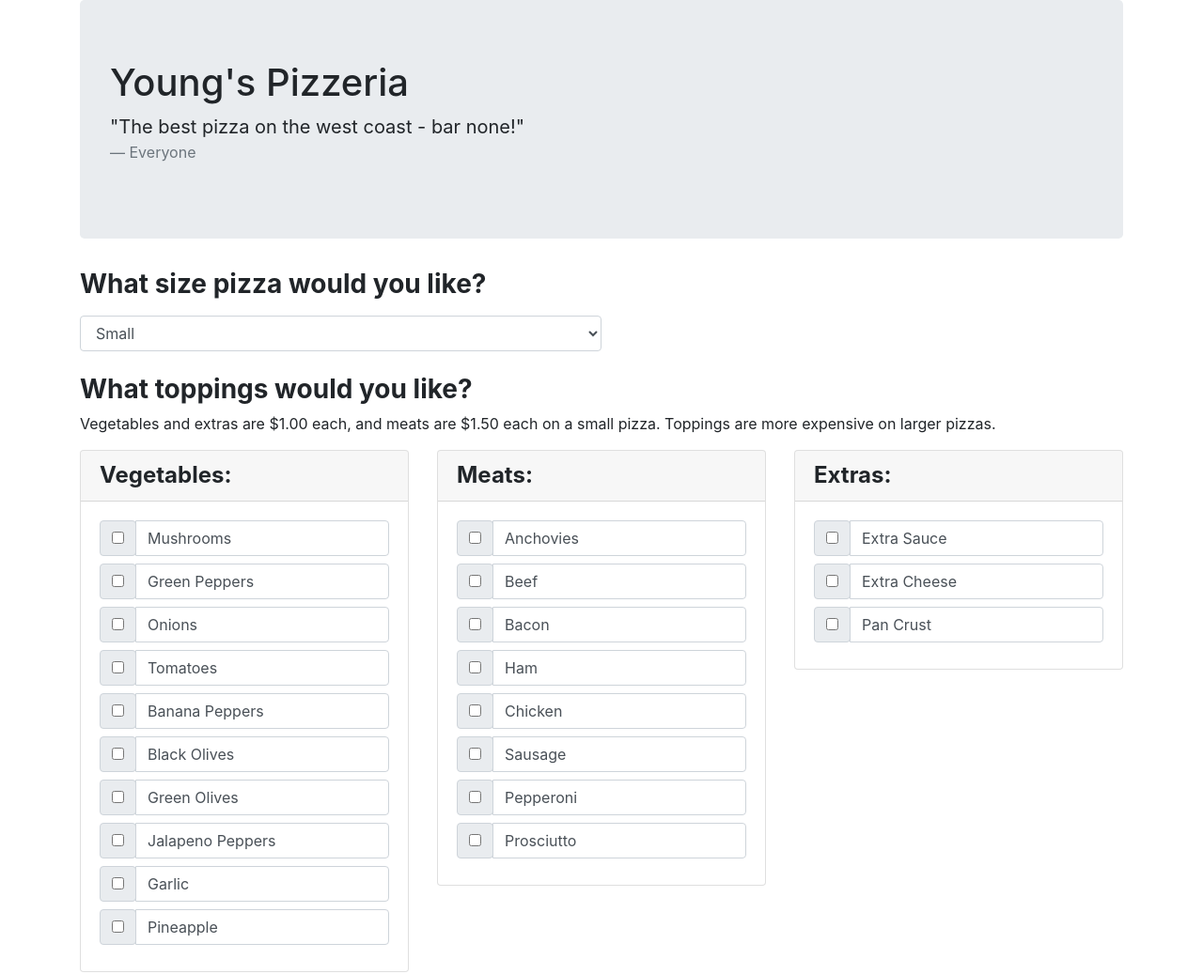
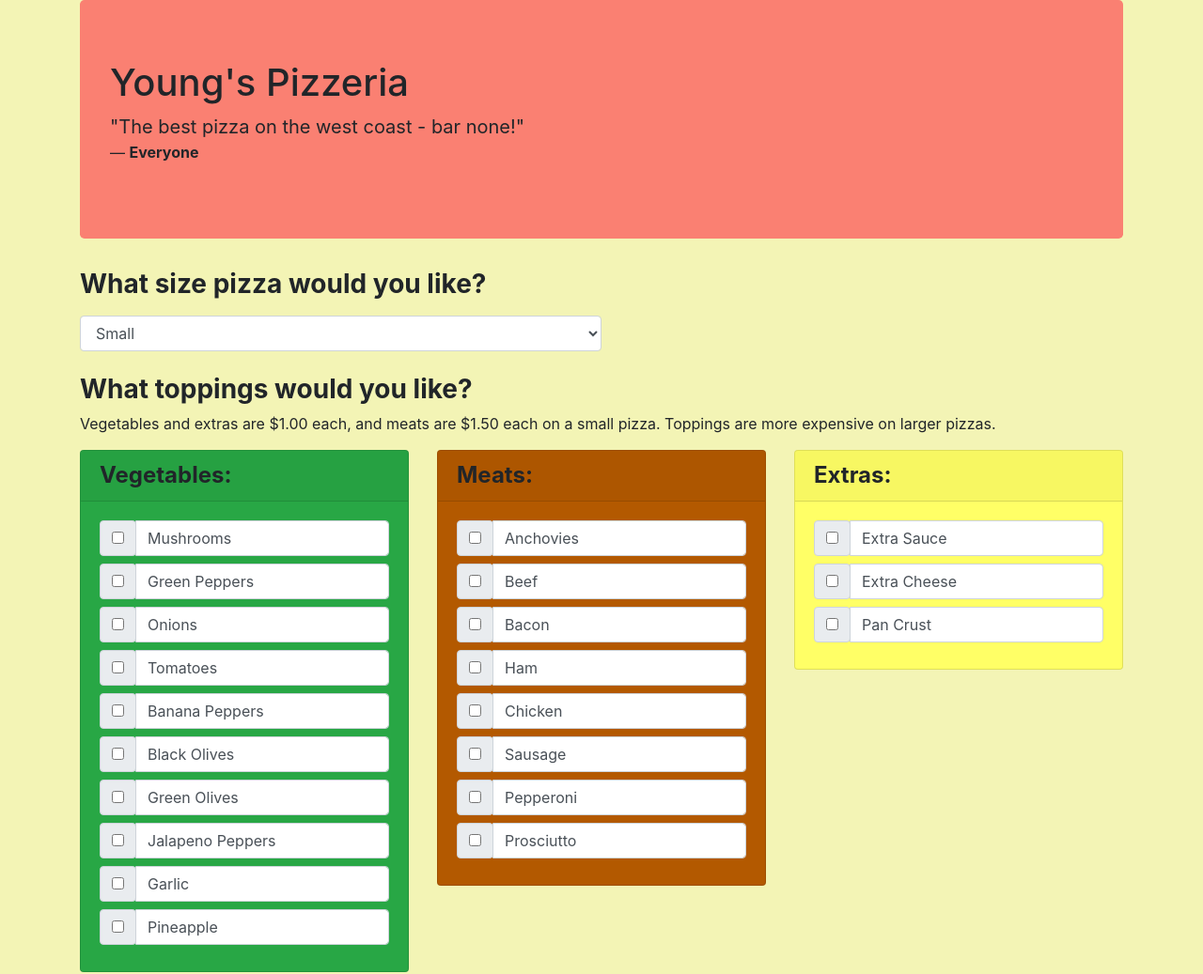
Before and after one commit to youngzliu/orderPizza, a plain HTML site: page index.html in a window 1280 px wide. Shown: the top 1037 px of the page at 94% size. Drawn offline with Linux system fonts and the light colour scheme.

Commit message:
add some styling to the webpage.

```diff
--- a/css/styles.css
+++ b/css/styles.css
@@ -10,3 +10,19 @@ h3, h4{
   font-weight: bold;
   font-size: 2em;
 }
+
+body{
+  background-color: #f3f4b5;
+}
+
+.jumbotron{
+  background-color: #FA8072;
+}
+
+#meatCard{
+  background-color: #b35900;
+}
+
+#extrasCard{
+  background-color: #ffff66;
+}
--- a/index.html
+++ b/index.html
@@ -13,7 +13,7 @@
         <h1>Young's Pizzeria</h1>
         <blockquote class="blockquote">
           <p class="mb-0">"The best pizza on the west coast - bar none!"</p>
-          <footer class="blockquote-footer">Everyone</footer>
+          <footer class="blockquote-footer text-body"><strong>Everyone</strong></footer>
         </blockquote>
       </div>
       <form id="pizzaForm">
@@ -29,7 +29,7 @@
         <p>Vegetables and extras are $1.00 each, and meats are $1.50 each on a small pizza. Toppings are more expensive on larger pizzas.</p>
         <div class="row">
           <div class="col-md-4">
-            <div class="card">
+            <div class="card bg-success">
               <h4 class="card-header">Vegetables:</h4>
               <div class="card-body">
                 <div class="input-group mb-2">
@@ -96,7 +96,7 @@
             </div>
           </div>
           <div class="col-md-4">
-            <div class="card">
+            <div class="card" id="meatCard">
               <h4 class="card-header">Meats:</h4>
               <div class="card-body">
                 <div class="input-group mb-2">
@@ -151,7 +151,7 @@
             </div>
           </div>
           <div class="col-md-4">
-            <div class="card">
+            <div class="card" id="extrasCard">
               <h4 class="card-header">Extras:</h4>
               <div class="card-body">
                 <div class="input-group mb-2">
```
